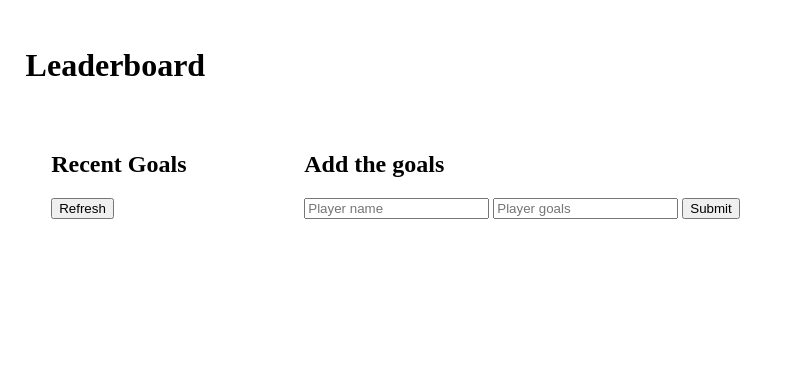
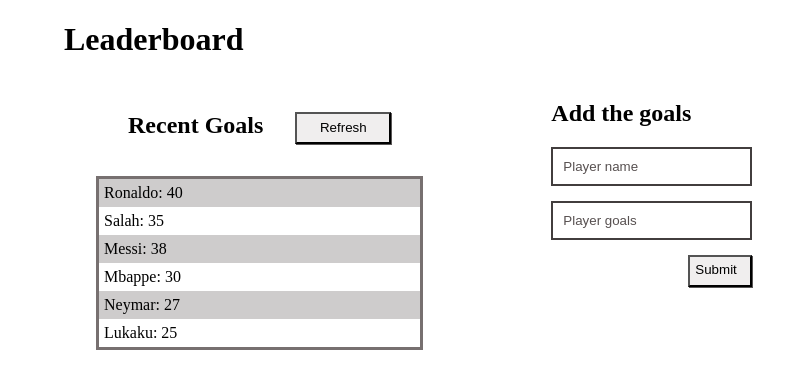
Before and after one commit to braincee/Leaderboard, a website built with webpack: page src/index.html in a window 1280 px wide. Shown: the whole page, without its empty margins (0-790 px from the left). Built offline with nearby package versions, Linux system fonts and the light colour scheme.

Commit message:
Add functions

```diff
--- a/src/index.html
+++ b/src/index.html
@@ -13,7 +13,7 @@
     <section class="board-1">
       <div class="recent-goals">
         <h2>Recent Goals</h2>
-        <button type="button" class="refresh">Refresh</button>
+        <button type="button">Refresh</button>
       </div>
 
       <ul class="table">
--- a/src/index.js
+++ b/src/index.js
@@ -1,4 +1,4 @@
 import './style.css';
-import playerGoals from './goals.js';
+import playerGoals from './modules/goals.js';
 
 document.addEventListener('DOMContentLoaded', playerGoals);
--- a/src/goals.js
+++ b/src/modules/goals.js
@@ -25,12 +25,12 @@
   },
 ];
 
-const players = document.querySelector('.left-section .bottom');
+const players = document.querySelector('.board-1 .table');
 
 const playerGoals = () => {
   goals.forEach((goal) => {
     const player = document.createElement('li');
-    player.className = 'list-item';
+    player.className = 'table-records';
     player.textContent = `${goal.name}: ${goal.goals}`;
     players.appendChild(player);
   });
--- a/src/style.css
+++ b/src/style.css
@@ -4,79 +4,79 @@
   box-sizing: border-box;
 }
 
-header {
-  padding: 2%;
+.header {
+  padding: 0 4rem;
 }
 
 main {
   display: flex;
-  padding: 0 4%;
-  gap: 10%;
+  padding: 0 6rem;
+  gap: 8rem;
 }
 
-.left-section,
-.right-section {
+.board-1 .board-2 {
   display: flex;
   flex-direction: column;
-  gap: 30px;
+  gap: 2rem;
 }
 
-.left-section .top {
+.board-1 .recent-goals {
   display: flex;
-  gap: 10px;
+  gap: 2rem;
+  padding: 2rem;
 }
 
-.left-section .top h2,
-.right-section .top h2 {
+.board-1 .recent-goals h2,
+.board-2 .recent-goals h2 {
   padding: 0;
   margin: 0;
 }
 
-.right-section form button {
+.board-2 form button {
   display: flex;
   align-self: flex-end;
-  width: max-content;
-  height: max-content;
+  width: 4rem;
+  height: 2rem;
   padding: 5px;
-  background: #fff;
+  background: rgb(240, 238, 238);
   box-shadow: 1px 1px rgb(87, 85, 85);
 }
 
-.left-section .top button {
-  width: max-content;
-  height: max-content;
+.board-1 .recent-goals button {
+  width: 6rem;
+  height: 2rem;
   padding: 5px;
-  background: #fff;
+  background: rgb(240, 238, 238);
   box-shadow: 1px 1px rgb(90, 87, 87);
 }
 
-.left-section .bottom {
-  border: 2px solid rgb(119, 112, 112);
+.board-1 .table {
+  border: 3px solid rgb(119, 112, 112);
   min-height: 50px;
   margin: 0;
   padding: 0;
 }
 
-.left-section .bottom .list-item {
+.board-1 .table .table-records {
   list-style: none;
-  padding: 2%;
+  padding: 5px;
 }
 
-.left-section .bottom .list-item:nth-child(odd) {
+.board-1 .table .table-records:nth-child(odd) {
   background: rgb(206, 204, 204);
 }
 
-.right-section form {
+.board-2 form {
   display: flex;
   flex-direction: column;
   gap: 15px;
 }
 
-.right-section form input {
+.board-2 form input {
   border: 2px solid rgb(66, 62, 62);
-  padding: 2%;
+  padding: 10px;
 }
 
-.right-section form input::placeholder {
+.board-2 form input::placeholder {
   color: rgb(87, 80, 80);
 }
```
Also changed, not shown: dist/index.html, dist/main.js, 1 other file.
